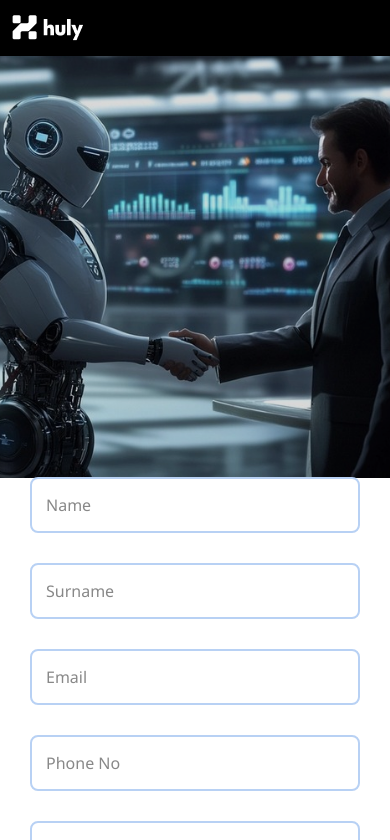
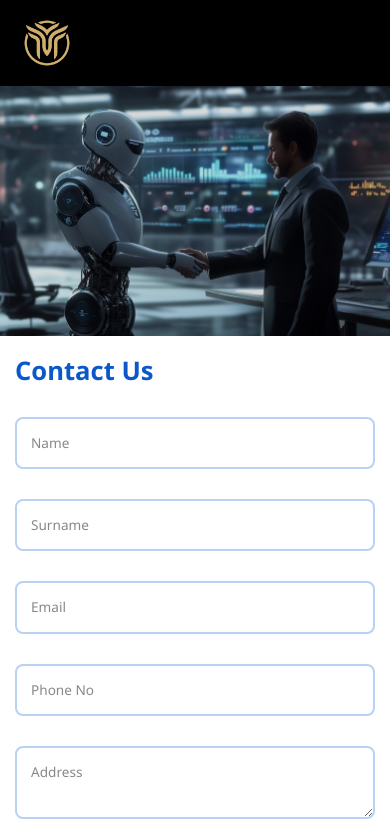
Before and after one commit to Bhattad11/morse, a React (Create React App) app: page /contactUs in a window 390 px wide. Shown: the top 840 px of the page. Built offline with nearby package versions, Linux system fonts and the light colour scheme.

Commit message:
fix:the UI chnageg

```diff
--- a/src/components/Footer/index.jsx
+++ b/src/components/Footer/index.jsx
@@ -6,65 +6,18 @@ import clockVideo from "../../assets/images/clock.mp4";
 export default function Footer() {
   return (
    <>
-      <section className="custom-section">
-        <div className="custom-container">
-          <div className="custom-text-wrapper">
-            <h2 className="custom-heading">Join the Movement</h2>
-            <p className="custom-paragraph">
-              Unlock the future of productivity with Huly.
-              <br />
-              Remember, this journey is just getting started.
-            </p>
-            <div className="custom-button-wrapper">
-              {/* <!-- <div className="custom-button-wrapper"> --> */}
-              <div className="custom-border-glow"></div>
-              <div className="custom-border-glow custom-border-glow-reverse"></div>
-
-              <Link className="custom-button" to={""}>
-                <div className="custom-button-bg">
-                  <div className="custom-glow-circle"></div>
-                  <div className="custom-glow-gradient"></div>
-                </div>
-                <span>Start now</span>
-              </Link>
-              {/* <!-- </div> --> */}
-
-              <Link
-                className="custom-btn-slack"
-                to="https://huly.link/slack"
-                target="_blank"
-              >
-                <img
-                  src="/_next/static/media/68af230db56f9e75d64156987f7e1b09.svg"
-                  alt=""
-                />
-                <span>Join our Slack</span>
-              </Link>
-            </div>
-          </div>
-
-          <img className="custom-image-desktop" src={clockImage} alt="" />
-
-          <div className="custom-video-container">
-            <video autoPlay loop muted playsInline>
-              <source src={clockVideo} type="video/mp4" />
-            </video>
-          </div>
-        </div>
-      </section>
       <div className="bottom-bar">
-        <div className="container">
-          <div className="d-flex justify-content-between">
-            <p className="copyrightText">
+        <div className="bottom-container">
+          <div className="d-flex justify-content-between align-items-center">
+            <p className="copyrightText"  style={{marginLeft:20,marginTop:20,color:'white' }}>
               Copyright © 2025 Huly Labs. All rights reserved.
             </p>
-            <div className="d-flex justify-content-center gap-4 align-items-center">
-              <Link to={'/terms-and-conditions'} className="copyrightText">Terms of Service</Link>
-              <Link to={'/privacy-policy'} className="copyrightText">Privacy Policy</Link>
+            <div className="d-flex justify-content-center gap-4 align-items-center"   style={{marginRight:20, }}>
+              <Link to={'/terms-and-conditions'} style={{color:'white'}} className="copyrightText">Terms of Service</Link>
+              <Link to={'/privacy-policy'} style={{color:'white'}} className="copyrightText">Privacy Policy</Link>
             </div>
           </div>
         </div>
-
       </div>
    </>
   )
--- a/src/components/Header/index.jsx
+++ b/src/components/Header/index.jsx
@@ -1,6 +1,6 @@
 import React from 'react'
 import { Link } from 'react-router-dom'
-import logo from "../../assets/images/logo.png";
+import logo from "../../assets/images/Morse.png";
 
 export default function Header() {
   return (
@@ -11,7 +11,8 @@ export default function Header() {
         <nav className="navbar navbar-expand-md bg-body-tertiary">
           <div className="container">
             <Link to={'/'}>
-            <img src={logo} alt="" className="img-fluid" />
+            <img src={logo} alt="" className="img-fluid"               style={{height:'70px',width:'70px',objectFit: 'cover'}}/>
+
             </Link>
             <button
               className="navbar-toggler"
@@ -81,11 +82,11 @@ export default function Header() {
                     Get Started
                   </Link>
                 </li>
-                <li className="nav-item" >
+                {/* <li className="nav-item" >
                   <Link  className="nav-link active" aria-current="page" to={""}>
                     Sign In
                   </Link>
-                </li>
+                </li> */}
               </ul>
             </div>
           </div>
--- a/src/index.css
+++ b/src/index.css
@@ -72,7 +72,15 @@ body {
   padding: 152px 0 294px;
 }
 .bottom-bar {
-  background-color: #090a0c;
+  display: flex; /* ensure flex */
+  align-items: center; /* vertical centering */
+  height: 80px; /* or any fixed height you want */
+  background-color: #0b0c0f;
+}
+
+.bottom-container {
+  width: 100%;
+
 }
 @media (max-width: 992px) {
   .custom-section {
--- a/src/screens/About/index.jsx
+++ b/src/screens/About/index.jsx
@@ -10,11 +10,8 @@ function About() {
       name: "Rahul Sharma",
       role: "Lead Software Engineer",
     },
-    { emoji: "👩‍💼", name: "Sneha Jain", role: "Product Manager" },
-    { emoji: "🧑‍🔬", name: "Aman Verma", role: "AI Researcher" },
     { emoji: "🧑‍💼", name: "Aniket", role: "Managing Director" },
     { emoji: "🧑‍💼", name: "Anay Gupta", role: "Manager" },
-    { emoji: "👤", name: "Alex Doe", role: "Design Specialist" },
   ];
   return (
     <div className="about-page">
--- a/src/screens/ContactUs/ContactUs.css
+++ b/src/screens/ContactUs/ContactUs.css
@@ -1,30 +1,38 @@
-/* Overall container split 50/50 */
+/* Assuming your header is 60px tall */
 .contact-page {
   display: flex;
-  height: 100vh;
+  height: calc(100vh - 60px); /* full viewport minus header */
+  /* margin-top: 60px; push content below header */
   font-family: 'Segoe UI', Tahoma, Geneva, Verdana, sans-serif;
   color: #222;
 }
 
-/* Left side with background image */
-.left-side {
-  flex: 1.7;
-  background: url("../../assets/images/contactus.jpeg") no-repeat center;
-  filter: brightness(0.85);
-  background-size: cover;
-
-}
-
-/* Right side form container */
+/* Make right side scrollable if content overflows */
 .right-side {
   flex: 1;
   background: #fff;
   padding: 60px 40px;
   display: flex;
   flex-direction: column;
-  justify-content: center;
+  justify-content: flex-start; /* start at top */
   box-shadow: -5px 0 20px rgba(0,0,0,0.05);
+  overflow-y: auto; /* enable vertical scroll */
+  max-height: 100%; /* limit to container height */
 }
+.left-side {
+  flex: 1.7;
+  background: url("../../assets/images/contactus.jpeg") no-repeat center;
+  filter: brightness(0.85);
+  background-size: cover;
+}
+
+/* Responsive fix for small height screens */
+@media (max-height: 600px) {
+  .right-side {
+    padding: 20px 20px;
+  }
+}
+
 
 .right-side h2 {
   font-size: 2.8rem;
@@ -120,17 +128,70 @@
 @media (max-width: 900px) {
   .contact-page {
     flex-direction: column;
+    height: auto; /* let height grow with content */
   }
+
   .left-side,
   .right-side {
     flex: none;
-    height: 50vh;
     width: 100%;
+    height: auto; /* remove fixed 50vh */
+    min-height: 200px; /* enough space for the image and form */
   }
+
+  .left-side {
+    /* Keep background covering but allow height auto */
+    background-size: cover;
+    background-position: center;
+    filter: brightness(0.85);
+    min-height: 250px;
+  }
+
   .right-side {
-    padding: 40px 30px;
+    padding: 30px 20px;
+    box-shadow: none;
+    max-height: 70vh;
+    overflow-y: auto;
   }
+
+  .right-side h2 {
+    font-size: 2rem;
+    margin-bottom: 30px;
+  }
+
   .contact-form {
     max-width: 100%;
   }
+
+  .floating-input,
+  .floating-input-group label {
+    font-size: 0.9rem;
+  }
+
+  .submit-btn {
+    font-size: 1rem;
+    padding: 12px;
+  }
 }
+
+/* Very small screens (phones) */
+@media (max-width: 480px) {
+  .right-side {
+    padding: 20px 15px;
+    max-height: none;
+  }
+
+  .right-side h2 {
+    font-size: 1.6rem;
+  }
+
+  .floating-input,
+  .floating-input-group label {
+    font-size: 0.85rem;
+  }
+
+  .submit-btn {
+    font-size: 0.9rem;
+    padding: 10px;
+  }
+}
--- a/src/screens/Dashboard/index.jsx
+++ b/src/screens/Dashboard/index.jsx
@@ -1,6 +1,6 @@
 import React from "react";
 import { Link, useNavigate } from "react-router-dom";
-import logo from "../../assets/images/logo.png";
+import logo from "../../assets/images/Morse.png";
 import waves from "../../assets/images/waves.mp4";
 
 export default function Dashboard() {
@@ -14,7 +14,8 @@ export default function Dashboard() {
         <nav className="navbar navbar-expand-md bg-body-tertiary">
           <div className="container">
             <Link to={"/"}>
-              <img src={logo} alt="" className="img-fluid" />
+              <img src={logo} alt="" className="img-fluid"
+              style={{height:'70px',width:'70px',objectFit: 'cover'}}/>
             </Link>
             <div
               style={{
@@ -139,15 +140,15 @@ export default function Dashboard() {
               </ul>
               <ul className="navbar-nav">
                 <li className="nav-item">
-                  <Link className="nav-link active" aria-current="page" to={""}>
+                  <Link className="nav-link active" aria-current="page" to={"/contactUs"}>
                     Get Started
                   </Link>
                 </li>
-                <li className="nav-item">
+                {/* <li className="nav-item">
                   <Link className="nav-link active" aria-current="page" to={""}>
                     Sign In
                   </Link>
-                </li>
+                </li> */}
               </ul>
             </div>
           </div>
--- a/src/screens/PrivacyPolicy/index.jsx
+++ b/src/screens/PrivacyPolicy/index.jsx
@@ -61,8 +61,8 @@ export default function PrivacyPolicy() {
         <Section title="7. Contact Us">
           <p className="text-secondary">
             If you have questions, contact us at:{' '}
-            <Link to="mailto:anay.gupta@morseconsulting.com" className="text-decoration-none text-primary fw-medium">
-              anay.gupta@morseconsulting.com
+            <Link to="mailto:admin@morseconsulting.com" className="text-decoration-none text-primary fw-medium">
+              admin@morseconsulting.com
             </Link>
           </p>
         </Section>
--- a/src/screens/TermsAndConditions/index.jsx
+++ b/src/screens/TermsAndConditions/index.jsx
@@ -62,10 +62,10 @@ export default function TermsAndConditions() {
           <p className="text-secondary">
             For any inquiries, email us at:{' '}
             <Link
-              to="mailto:anay.gupta@morseconsulting.com"
+              to="mailto:admin@morseconsulting.com"
               className="text-decoration-none text-primary fw-medium"
             >
-              anay.gupta@morseconsulting.com
+              admin@morseconsulting.com
             </Link>
           </p>
         </Section>
```
Also changed, not shown: src/assets/images/Morse.png (added), src/assets/images/Morse_02.jpg (added).
